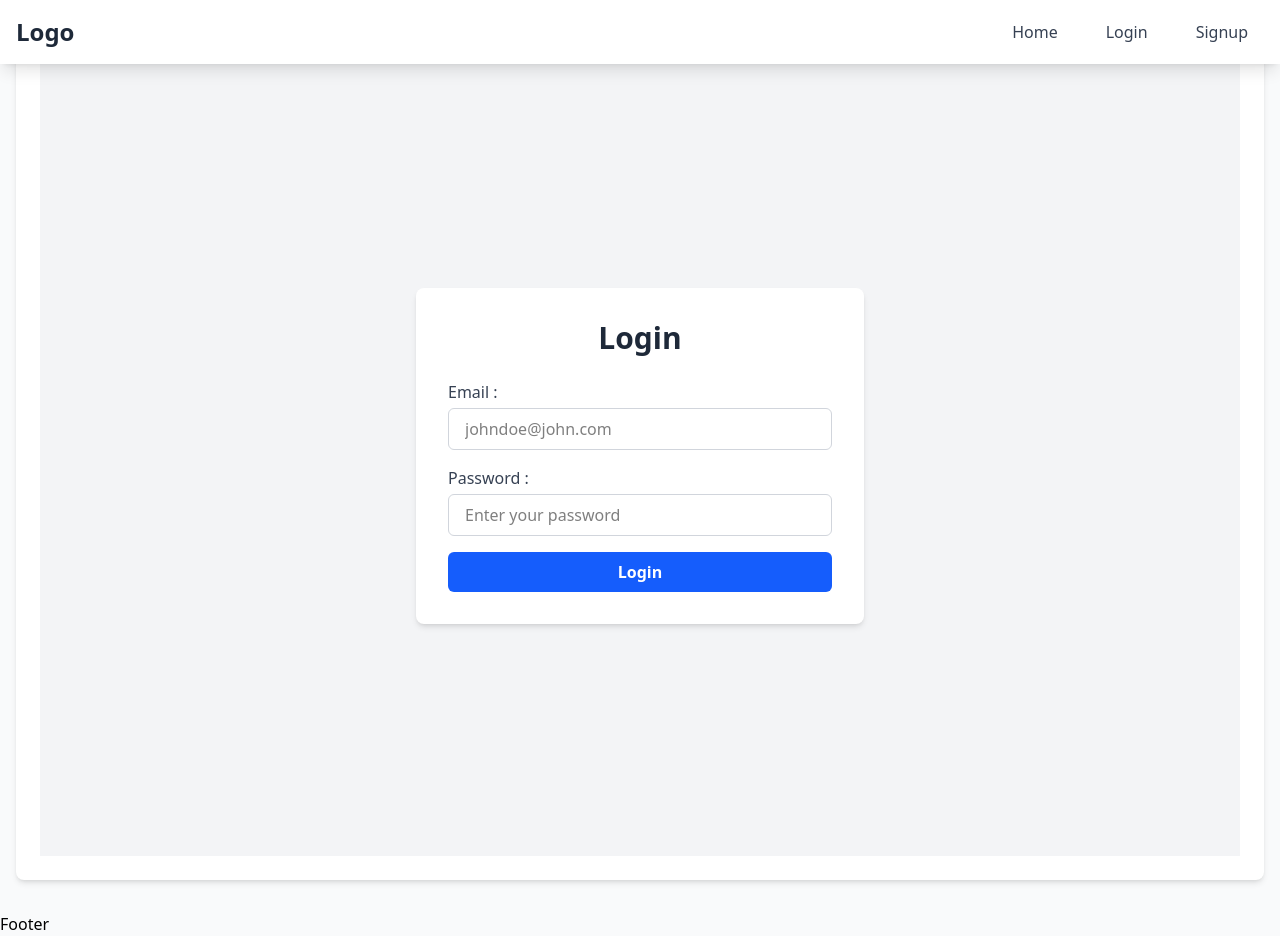
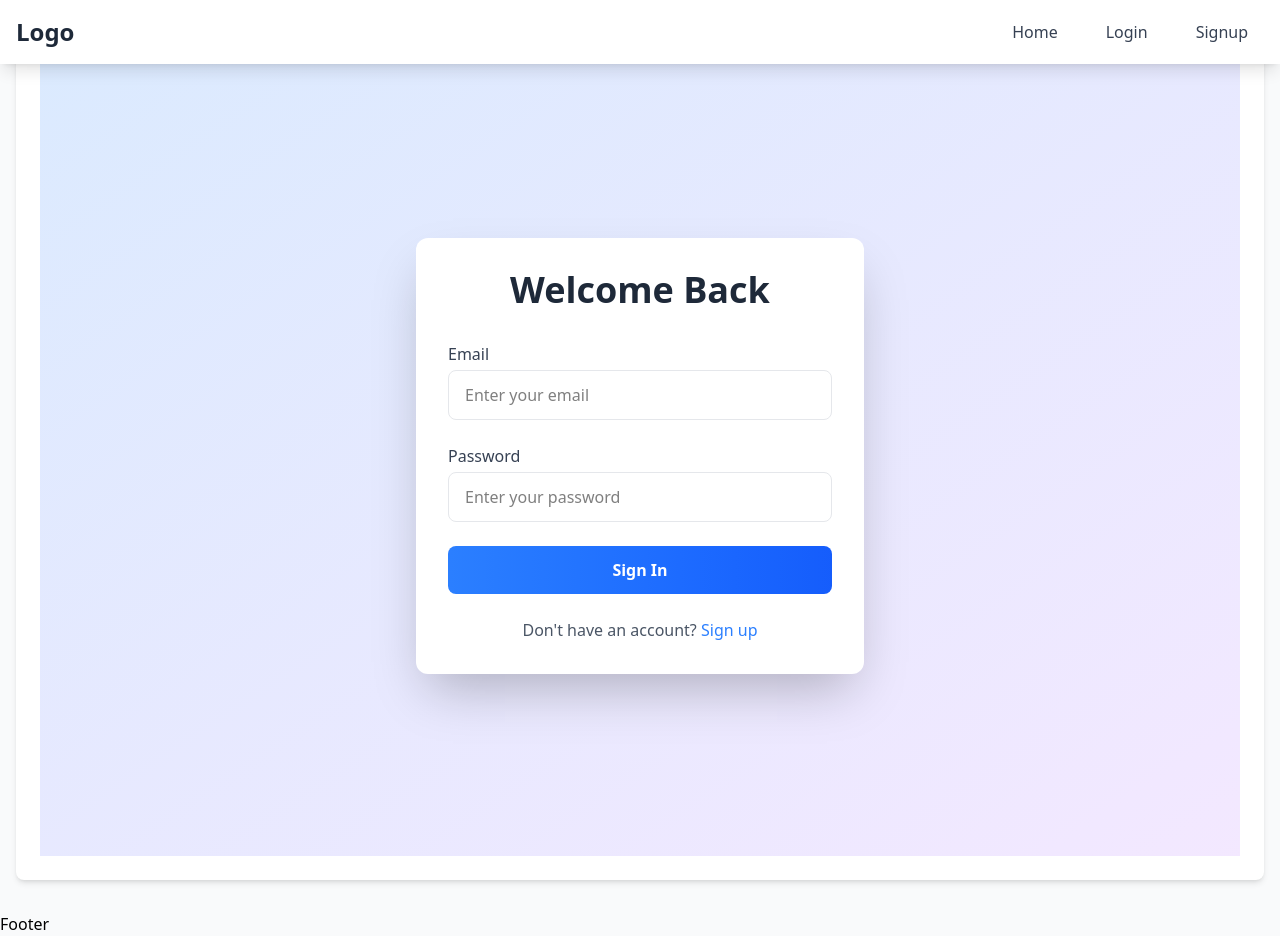
Before and after one commit to userharsh911/Fame_Blog, a React (Vite) app in the folder FAME_BLOG/: page /login in a window 1280 px wide. Built offline with nearby package versions, Linux system fonts and the light colour scheme; no server answers.

Commit message:
updated auth

```diff
--- a/FAME_BLOG/src/components/Header/Header.jsx
+++ b/FAME_BLOG/src/components/Header/Header.jsx
@@ -45,7 +45,7 @@ return (
                                     <li key={item.name}>
                                         <Button
                                             onClick={() => navigate(item.navTo)}
-                                            className="px-4 py-2 text-gray-700 hover:text-blue-600 rounded-md transition duration-300 hover:bg-gray-100"
+                                            className="px-4 py-2 cursor-pointer text-gray-700 hover:text-blue-600 rounded-md transition duration-300 hover:bg-gray-100"
                                         >
                                             {item.name}
                                         </Button>
@@ -53,7 +53,7 @@ return (
                                 )
                         )}
                         {authStatus && (
-                            <LogoutBtn className="px-4 py-2 bg-red-500 text-white rounded-md hover:bg-red-600 transition duration-300" />
+                            <LogoutBtn className="px-4 py-2 bg-red-500 text-white rounded-md hover:bg-red-600 transition duration-300 cursor-pointer" />
                         )}
                     </ul>
                 </nav>
--- a/FAME_BLOG/src/components/Login.jsx
+++ b/FAME_BLOG/src/components/Login.jsx
@@ -8,10 +8,12 @@ import Input from './Input'
 import Button from './Button'
 const Login = () => {
     const [error, setError] = useState('');
+    const [loader, setLoader] = useState(false);
     const navigate = useNavigate()
     const {register, handleSubmit} = useForm();
     const dispatch = useDispatch()
     const login = async (data)=>{
+        setLoader(true)
         setError('')
         try {
             const session = await authService.login(data)
@@ -26,42 +28,63 @@ const Login = () => {
         } catch (error) {
             setError(error)
         }
+        setLoader(false)
     }
 return (
-    <div className="flex flex-col items-center justify-center min-h-screen bg-gray-100">
-        <div className="w-full max-w-md p-8 space-y-6 bg-white rounded-lg shadow-md">
-            <h1 className="text-3xl font-bold text-center text-gray-800">Login</h1>
+    <div className="flex items-center justify-center min-h-screen bg-gradient-to-br from-blue-100 to-purple-100">
+        <div className="w-full max-w-md p-8 space-y-6 bg-white rounded-xl shadow-2xl transform hover:scale-[1.01] transition-all duration-300">
+            <h1 className="text-4xl font-bold text-center text-gray-800 mb-8">Welcome Back</h1>
 
             {error && (
-                <p className="text-red-500 text-center">{error}</p>
+                <div className="bg-red-50 p-4 rounded-lg">
+                    <p className="text-red-500 text-center font-medium">{error}</p>
+                </div>
             )}
 
-            <form onSubmit={handleSubmit(login)} className="space-y-4">
+            <form onSubmit={handleSubmit(login)} className="space-y-6">
                 <Input
-                    label="Email : "
+                    label="Email"
                     type="email"
-                    className="w-full px-4 py-2 border border-gray-300 rounded-md focus:outline-none focus:ring-2 focus:ring-blue-500"
-                    placeholder="johndoe@john.com"
-                    {...register('email',{
-                        required:true
+                    className="w-full px-4 py-3 border border-gray-200 rounded-lg focus:outline-none focus:ring-2 focus:ring-blue-500 focus:border-transparent transition-all duration-200"
+                    placeholder="Enter your email"
+                    {...register('email', {
+                        required: true
                     })}
                 />
                 <Input
-                    label="Password : "
+                    label="Password"
                     type="password"
-                    className="w-full px-4 py-2 border border-gray-300 rounded-md focus:outline-none focus:ring-2 focus:ring-blue-500"
+                    className="w-full px-4 py-3 border border-gray-200 rounded-lg focus:outline-none focus:ring-2 focus:ring-blue-500 focus:border-transparent transition-all duration-200"
                     placeholder="Enter your password"
-                    {...register('password',{
-                        required:true
+                    {...register('password', {
+                        required: true
                     })}
                 />
                 <Button
                     type='submit'
-                    className='w-full py-2 px-4 bg-blue-600 text-white font-semibold rounded-md hover:bg-blue-700 transition duration-300'
+                    className={`w-full cursor-pointer py-3 px-4 bg-gradient-to-r from-blue-500 to-blue-600 text-white font-semibold rounded-lg hover:from-blue-600 hover:to-blue-700 transform hover:-translate-y-0.5 transition-all duration-200 ${loader ? 'cursor-progress opacity-50' : 'cursor-pointer'}`}
                 >
-                    Login
+                    {loader ? 'Signing in...' : 'Sign In'}
                 </Button>
             </form>
+
+            <div className="text-center text-gray-600">
+                <p ><label className='cursor-pointer' htmlFor="login">Don't have an account?</label> {' '}
+                    <Button
+                        onClick={() => navigate('/signup')}
+                        className="text-blue-500 cursor-pointer font-medium hover:text-blue-600 transition-colors duration-200"
+                        id="login"
+                    >
+                        Sign up
+                    </Button>
+                </p>
+            </div>
+
+            {loader && (
+                <div className="flex items-center justify-center">
+                    <div className="animate-spin rounded-full h-8 w-8 border-t-2 border-b-2 border-blue-500"></div>
+                </div>
+            )}
         </div>
     </div>
 )
--- a/FAME_BLOG/src/components/Signup.jsx
+++ b/FAME_BLOG/src/components/Signup.jsx
@@ -1,5 +1,5 @@
 import React, { useState } from 'react'
-import { useForm } from 'react-hook-form'
+import { set, useForm } from 'react-hook-form'
 import authService from '../services/authService';
 import { login } from '../features/authSlice';
 import { useDispatch } from 'react-redux';
@@ -9,10 +9,12 @@ import Button from './Button';
 const Signup = () => {
     const dispatch = useDispatch()
     const [error, setError] = useState('')
+    const [loader, setLoader] = useState(false)
     const navigate = useNavigate()
     const {register, handleSubmit} = useForm();
     const signup = async (data)=>{
         setError('')
+        setLoader(true)
         try {
             const userData = await authService.createAccount(data);
             if(userData){
@@ -25,10 +27,11 @@ const Signup = () => {
         } catch (error) {
             setError(error)
         }
+        setLoader(false)
     }
 return (
-    <div className="min-h-screen flex items-center justify-center bg-gray-100">
-        <div className="max-w-md w-full bg-white rounded-lg shadow-lg p-8 space-y-6">
+    <div className="flex items-center justify-center min-h-screen bg-gradient-to-br from-blue-100 to-purple-100">
+        <div className="w-full max-w-md p-8 space-y-6 bg-white rounded-xl shadow-2xl transform hover:scale-[1.01] transition-all duration-300">
             <div className="text-center">
                 <h1 className="text-3xl font-bold text-gray-900">Sign Up</h1>
             </div>
@@ -68,11 +71,32 @@ return (
                     />
                     <Button
                         type='submit'
-                        className='w-full bg-blue-600 text-white py-2 px-4 rounded-md hover:bg-blue-700 transition duration-200'
+                        className={`w-full cursor-pointer py-3 px-4 bg-gradient-to-r from-blue-500 to-blue-600 text-white font-semibold rounded-lg hover:from-blue-600 hover:to-blue-700 transform hover:-translate-y-0.5 transition-all duration-200 ${loader ? 'cursor-progress opacity-50' : 'cursor-pointer'}`}
                     >
-                        Sign Up
+                        {loader ? 'Signing up...' : 'Sign Up'}
                     </Button>
                 </form>
+            </div>
+            <div>
+                {
+                loader && (
+                        <div className="flex items-center justify-center mt-4">
+                            <div className="animate-spin rounded-full h-8 w-8 border-b-2 border-blue-500"></div>
+                        </div>
+                    )
+                }
+            </div>
+            <div>
+                <p className="text-center text-gray-600">
+                    <label htmlFor="signup" className='cursor-pointer'>Already have an account?</label> {' '}
+                    <Button
+                        onClick={() => navigate('/login')}
+                        className="text-blue-500 cursor-pointer hover:text-blue-600 transition-colors duration-200"
+                        id="signup"
+                    >
+                        Log In
+                    </Button>
+                </p>
             </div>
         </div>
     </div>
```
